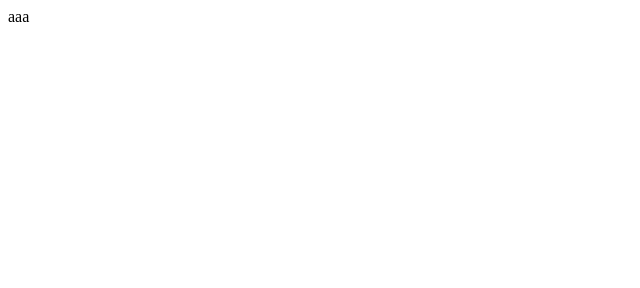
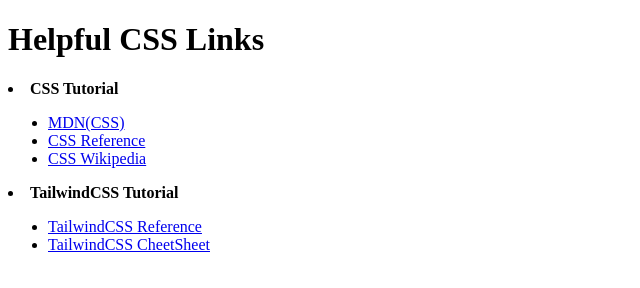
Before and after one commit to chatnoir552/chatnoir552.github.io, a plain HTML site: page docs/ex1.html in a window 1280 px wide. Shown: the whole page, without its empty margins (0-640 px from the left). Drawn offline with Linux system fonts and the light colour scheme.

Commit message:
Update ex1.html

```diff
--- a/docs/ex1.html
+++ b/docs/ex1.html
@@ -1 +1,25 @@
-<p>aaa</p>
+<!DOCTYPE html>
+<html lang="en">
+<head>
+    <meta charset="UTF-8">
+    <meta name="viewport" content="width=device-width, initial-scale=1.0">
+    <title>Document</title>
+</head>
+<body>
+    <h1>Helpful CSS Links</h1>
+    <li><b>CSS Tutorial</b>
+        <ul>
+        <li><a href="https://developer.mozilla.org/ja/docs/Learn/Getting_started_with_the_web/CSS_basics">MDN(CSS)</a></li>
+        <li><a href="https://www.tohoho-web.com/css/basic.htm">CSS Reference</a></li>
+        <li><a href="https://ja.wikipedia.org/wiki/Cascading_Style_Sheets">CSS Wikipedia</a></li>
+        </ul>
+    </li>
+    <li><b>TailwindCSS Tutorial</b>
+        <ul>
+        <li><a href="https://tailwindcss.com">TailwindCSS Reference</a></li>
+        <li><a href="https://nerdcave.com/tailwind-cheat-sheet">TailwindCSS CheetSheet</a></li>
+        </ul>
+    </li>
+
+</body>
+</html>
```
